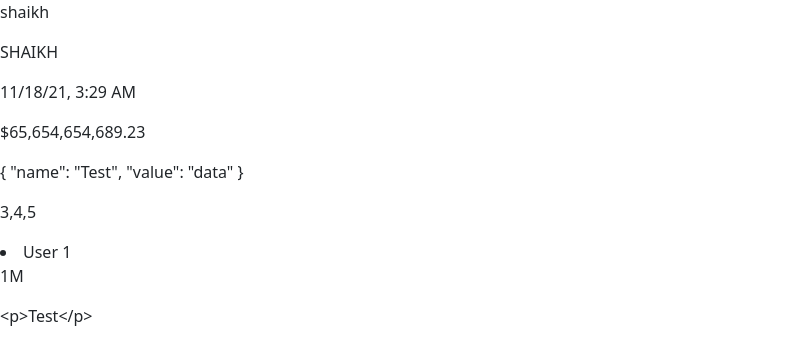
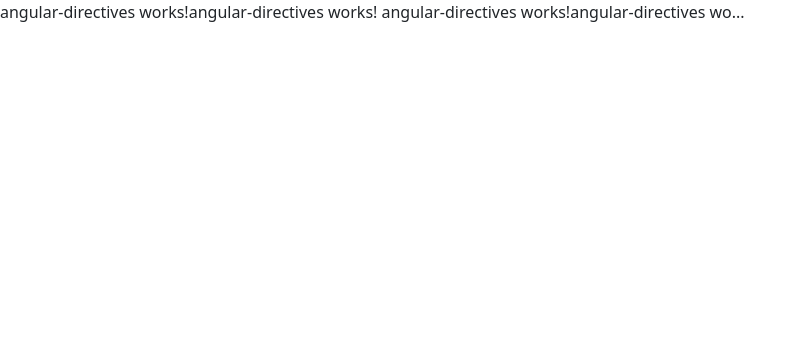
Before and after one commit to ShaikhIrshadSij/angular-practice, an Angular app: page / in a window 1280 px wide. Shown: the top 364 px of the page, without its empty margins (0-806 px from the left). Built offline with nearby package versions, Linux system fonts and the light colour scheme.

Commit message:
directive changes

```diff
--- /dev/null
+++ b/src/app/angular-directives/angular-directives.component.html
@@ -0,0 +1,3 @@
+<p appLimitCharacters [sliceLength]="100">angular-directives works!angular-directives works! angular-directives works!angular-directives
+    works!angular-directives works!angular-directives works!angular-directives works!angular-directives
+    works!angular-directives works!angular-directives works!</p>
--- /dev/null
+++ b/src/app/angular-directives/angular-directives.component.ts
@@ -0,0 +1,15 @@
+import { Component, OnInit } from '@angular/core';
+
+@Component({
+  selector: 'app-angular-directives',
+  templateUrl: './angular-directives.component.html',
+  styleUrls: ['./angular-directives.component.css']
+})
+export class AngularDirectivesComponent implements OnInit {
+
+  constructor() { }
+
+  ngOnInit(): void {
+  }
+
+}
--- a/src/app/app.component.html
+++ b/src/app/app.component.html
@@ -20,4 +20,6 @@
 
 <!-- <app-template-driven-forms></app-template-driven-forms> -->
 
-<app-angular-pipes></app-angular-pipes>
+<!-- <app-angular-pipes></app-angular-pipes> -->
+
+<app-angular-directives></app-angular-directives>
--- a/src/app/app.module.ts
+++ b/src/app/app.module.ts
@@ -8,6 +8,8 @@ import { TemplateDrivenFormsComponent } from './template-driven-forms/template-d
 import { AngularPipesComponent } from './angular-pipes/angular-pipes.component';
 import { FilterPipePipe } from './pipes/filter-pipe.pipe';
 import { ShortNumberPipe } from './pipes/short-number.pipe';
+import { LimitCharactersDirective } from './directives/limit-characters.directive';
+import { AngularDirectivesComponent } from './angular-directives/angular-directives.component';
 
 @NgModule({
   declarations: [
@@ -17,6 +19,8 @@ import { ShortNumberPipe } from './pipes/short-number.pipe';
     AngularPipesComponent,
     FilterPipePipe,
     ShortNumberPipe,
+    LimitCharactersDirective,
+    AngularDirectivesComponent,
   ],
   imports: [
     BrowserModule,
--- /dev/null
+++ b/src/app/directives/limit-characters.directive.ts
@@ -0,0 +1,19 @@
+import { Directive, ElementRef, Input } from '@angular/core';
+
+@Directive({
+  selector: '[appLimitCharacters]'
+})
+export class LimitCharactersDirective {
+
+  @Input() sliceLength: number = 50
+
+  constructor(el: ElementRef) {
+    setTimeout(() => {
+      const dataLength = el.nativeElement.innerText?.length
+      if (dataLength > 50) {
+        el.nativeElement.innerText = el.nativeElement.innerText.slice(0, this.sliceLength - 3) + '...'
+      }
+    }, 50)
+  }
+
+}
```
Also changed, not shown: src/app/angular-directives/angular-directives.component.css (added), 2 other files (tests, documents, lock files or other folders).
